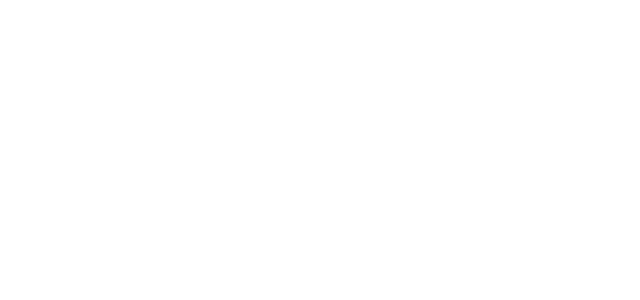
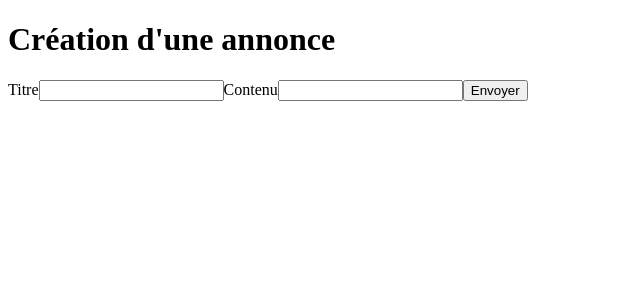
Before and after one commit to aurelie-delvar/neighbourhub, a React (Vite) app in the folder neighborrhub-front/: page /ad/create in a window 1280 px wide. Before the commit this address had no page. Shown: the top 300 px of the page, without its empty margins (0-640 px from the left). Built offline with nearby package versions, Linux system fonts and the light colour scheme; sample sign-in values are in the browser's storage.

Commit message:
feat: create ad page

```diff
--- a/neighborrhub-front/src/App.tsx
+++ b/neighborrhub-front/src/App.tsx
@@ -5,6 +5,7 @@
 import RegisterPage from './pages/RegisterPage';
 import HomePage from './pages/HomePage';
 import type { ReactNode } from 'react';
+import CreateAdPage from './pages/CreateAdPage';
 
 function PrivateRoute({ children }: { children: ReactNode }) {
   const { isAuthenticated } = useAuth();
@@ -23,6 +24,11 @@
               <HomePage />
             </PrivateRoute>
           } />
+          <Route path="/ad/create" element={
+            <PrivateRoute>
+              <CreateAdPage />
+            </PrivateRoute>
+          } />
         </Routes>
       </BrowserRouter>
     </AuthProvider>
--- /dev/null
+++ b/neighborrhub-front/src/pages/CreateAdPage.tsx
@@ -0,0 +1,60 @@
+import { useState } from "react";
+import api from "../api/axios";
+import type { Ad } from "../types";
+import { useNavigate } from "react-router-dom";
+import { useAuth } from "../context/AuthContext";
+
+export default function CreateAdPage() {
+    const [title, setTitle] = useState('');
+    const [content, setContent] = useState('');
+    const [error, setError] = useState<string | null>(null);
+    const [isLoading, setIsLoading] = useState(false);
+    const navigate = useNavigate();
+
+    const handleSubmit = async (e: React.FormEvent) => {
+        e.preventDefault();
+        setIsLoading(true);
+        setError(null);
+
+        const ad = {
+            title,
+            content
+        };
+
+        try {
+            await api.post<Ad>('/ads', ad);
+            navigate('/');
+        } catch (error: any) {
+            setError(error.response.data.error ?? 'Une erreur est survenue');
+        } finally {
+            setIsLoading(false);
+        }
+    };
+
+    return (
+        <div>
+            <h1>Création d'une annonce</h1>
+
+            {error && <p style={{color: 'red'}}>{error}</p>}
+
+            <form onSubmit={handleSubmit}>
+                <div>
+                    <label>Titre</label>
+                    <input
+                        type="text"
+                        value={title}
+                        onChange={(e) => setTitle(e.target.value)}
+                    />
+
+                    <label>Contenu</label>
+                    <input
+                        type="text"
+                        value={content}
+                        onChange={(e) => setContent(e.target.value)}
+                    />
+
+                    <button type="submit" disabled={isLoading}>{ isLoading ? 'Création en cours...' : 'Envoyer' }</button>
+                </div>
+            </form>
+        </div>);
+};
--- a/neighborrhub-front/src/pages/HomePage.tsx
+++ b/neighborrhub-front/src/pages/HomePage.tsx
@@ -2,7 +2,7 @@
 import type { Ad } from "../types"
 import api from "../api/axios";
 import { useAuth } from "../context/AuthContext";
-import { useNavigate } from "react-router-dom";
+import { Link, useNavigate } from "react-router-dom";
 
 export default function HomePage() {
     const [ads, setAds] = useState<Ad[]>([]);
@@ -54,5 +54,7 @@
                     </div>
                 )}
             </div>
+
+            <Link to="/ad/create">Créer une annonce</Link>
         </div>);
 }
```
